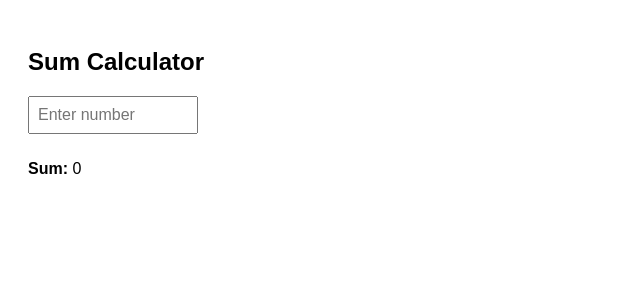
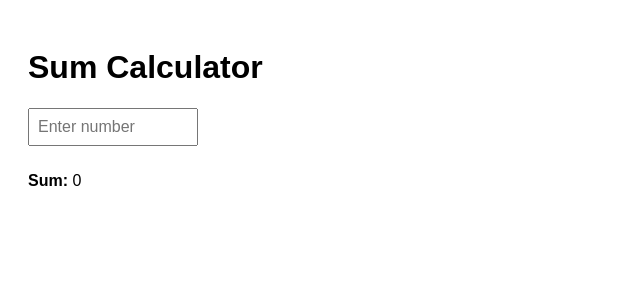
Before and after one commit to acciojob/sum-calculator-Jidugutejesh, a React app: page / in a window 1280 px wide. Shown: the top 300 px of the page, without its empty margins (0-640 px from the left). Built offline with nearby package versions, Linux system fonts and the light colour scheme.

Commit message:
Update App.js

```diff
--- a/src/components/App.js
+++ b/src/components/App.js
@@ -53,7 +53,7 @@ function SumCalculator() {
 
   return (
     <div style={{ fontFamily: "Arial", padding: "20px" }}>
-      <h2>Sum Calculator</h2>
+      <h1>Sum Calculator</h1>
       <input
         type="number"
         value={inputValue}
```
